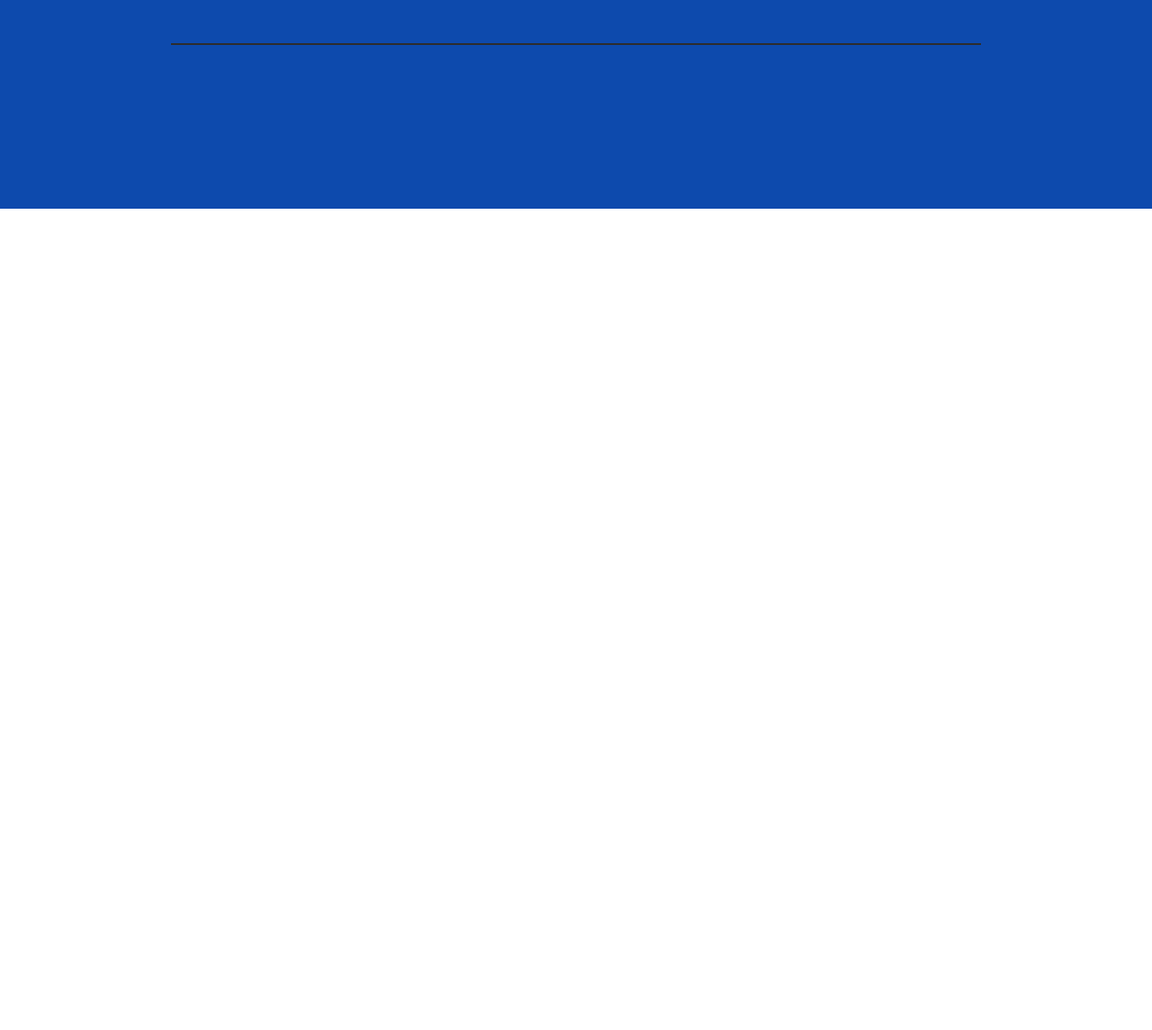
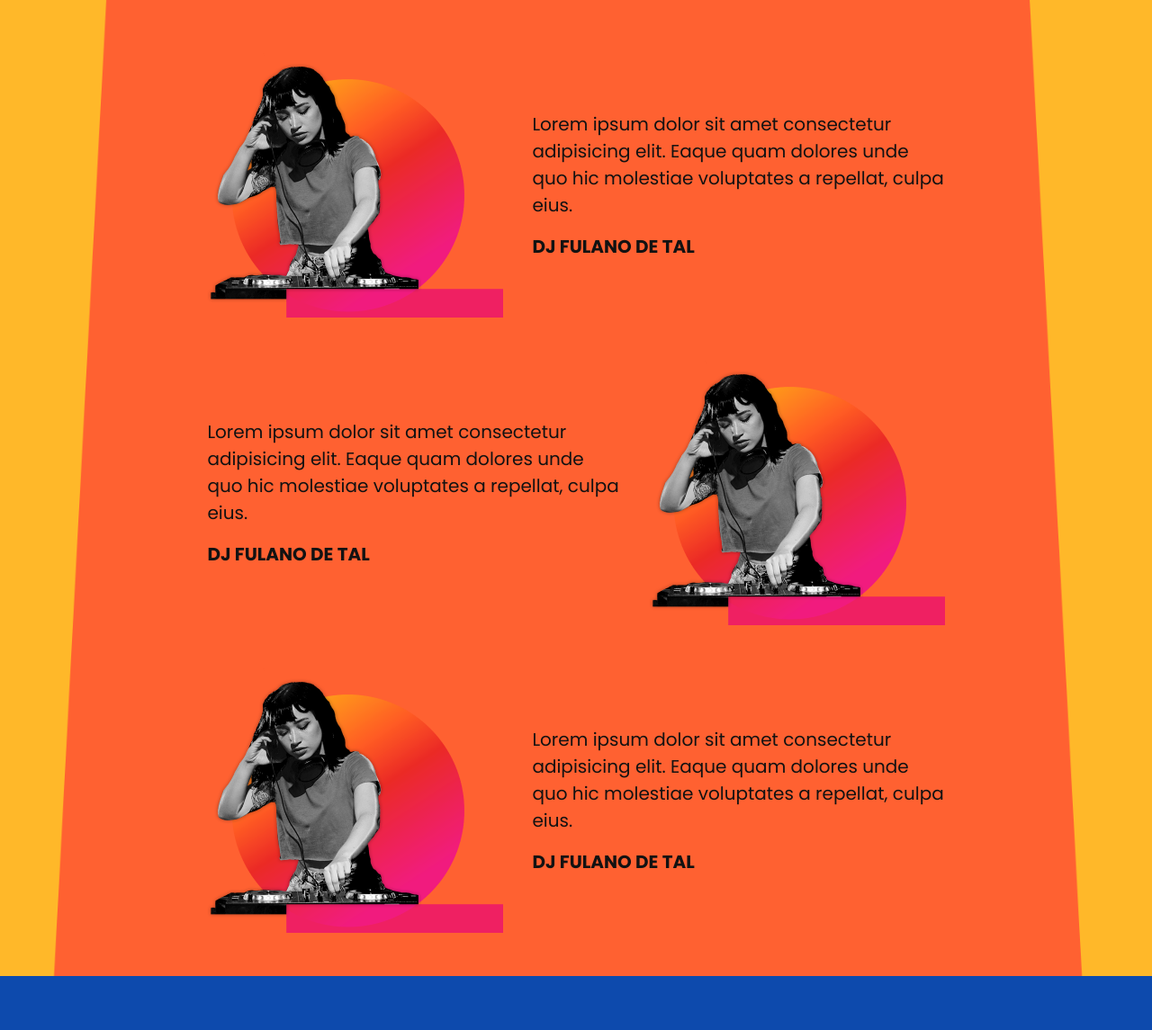
Before and after one commit to glaysonbsantos/zott, a plain HTML site: page pages/nossa-vibe/nossa-vibe.html in a window 1280 px wide. Shown: the part 3146-4291 px from the top of the page at 90% size. Before the commit the page ends 3378 px from the top, so only its background shows below. Drawn offline with Linux system fonts and the light colour scheme.

Commit message:
style: nossa vibe page lineup done til 680px

```diff
--- a/css/nossa-vibe.css
+++ b/css/nossa-vibe.css
@@ -44,6 +44,8 @@
   display: flex;
   justify-content: center;
   align-items: center;
+
+  flex-direction: column;
 }
 
 .nossavibe--card-container {
@@ -106,6 +108,59 @@
   background-color: #e37e39;
 }
 
+.nossavibe-lineup {
+  width: 80%;
+  display: flex;
+  justify-content: center;
+  align-items: center;
+  flex-direction: column;
+  /* background-color: red; */
+}
+
+.nossavibe-lineup-title {
+  font-family: "Monoton";
+  font-size: 8rem;
+  color: #fff;
+  margin: 4rem 0;
+}
+
+.nossavibe-lineup-card {
+  display: flex;
+  justify-content: center;
+  align-items: center;
+  gap: 2rem;
+
+  width: 60%;
+  margin-bottom: 3rem;
+
+  /* background-color: yellow; */
+}
+
+.nossavibe-lineup-img {
+  width: 329px;
+  height: 294px;
+  object-fit: cover;
+  object-position: center;
+}
+
+.nossavibe-lineup-description {
+  display: flex;
+  flex-direction: column;
+  gap: 1rem;
+  font-size: 1.25rem;
+  color: #121212;
+}
+
+.nossavibe-lineup-description-djname {
+  font-weight: 700;
+}
+
+@media (max-width: 1280px) {
+  .nossavibe-lineup-card {
+    width: 80%;
+  }
+}
+
 @media (max-width: 1192px) {
   .nossavibe--card-container {
     width: 600px;
@@ -136,6 +191,21 @@
   }
 }
 
+@media (max-width: 1024px) {
+  .nossavibe-lineup-title {
+    font-size: 6rem;
+    margin: 4rem 0;
+  }
+
+  .nossavibe-lineup-card {
+    flex-direction: column;
+  }
+
+  .nossavibe-lineup-card-2 {
+    flex-direction: column-reverse;
+  }
+}
+
 @media (max-width: 768px) {
   .nossavibe--entry-header {
     justify-content: center;
--- a/pages/nossa-vibe/nossa-vibe.html
+++ b/pages/nossa-vibe/nossa-vibe.html
@@ -9,6 +9,12 @@
     <link rel="preconnect" href="https://fonts.gstatic.com" crossorigin />
     <link
       href="https://fonts.googleapis.com/css2?family=Poppins:ital,wght@0,100;0,200;0,300;0,400;0,500;0,600;0,700;0,800;0,900;1,100;1,200;1,300;1,400;1,500;1,600;1,700;1,800;1,900&display=swap"
+      rel="stylesheet"
+    />
+    <link rel="preconnect" href="https://fonts.googleapis.com" />
+    <link rel="preconnect" href="https://fonts.gstatic.com" crossorigin />
+    <link
+      href="https://fonts.googleapis.com/css2?family=Monoton&display=swap"
       rel="stylesheet"
     />
   </head>
@@ -127,6 +133,59 @@
             <div class="nossavibe--card-decorator decorator-orange"></div>
           </div>
         </div>
+
+        <div class="nossavibe-lineup">
+          <div class="nossavibe-lineup-title">ATRAÇÕES</div>
+          <div class="nossavibe-lineup-card">
+            <img
+              class="nossavibe-lineup-img"
+              src="../../assets/images/nossa-vibe-persona-dj.png"
+              alt="Foto da atração do Nossa Vibe"
+            />
+            <div class="nossavibe-lineup-description">
+              Lorem ipsum dolor sit amet consectetur adipisicing elit. Eaque
+              quam dolores unde quo hic molestiae voluptates a repellat, culpa
+              eius.
+              <span class="nossavibe-lineup-description-djname">
+                DJ FULANO DE TAL
+              </span>
+            </div>
+          </div>
+
+          <div class="nossavibe-lineup-card nossavibe-lineup-card-2">
+            <div
+              class="nossavibe-lineup-description"
+            >
+              Lorem ipsum dolor sit amet consectetur adipisicing elit. Eaque
+              quam dolores unde quo hic molestiae voluptates a repellat, culpa
+              eius.
+              <span class="nossavibe-lineup-description-djname">
+                DJ FULANO DE TAL
+              </span>
+            </div>
+            <img
+              class="nossavibe-lineup-img"
+              src="../../assets/images/nossa-vibe-persona-dj.png"
+              alt="Foto da atração do Nossa Vibe"
+            />
+          </div>
+
+          <div class="nossavibe-lineup-card">
+            <img
+              class="nossavibe-lineup-img"
+              src="../../assets/images/nossa-vibe-persona-dj.png"
+              alt="Foto da atração do Nossa Vibe"
+            />
+            <div class="nossavibe-lineup-description">
+              Lorem ipsum dolor sit amet consectetur adipisicing elit. Eaque
+              quam dolores unde quo hic molestiae voluptates a repellat, culpa
+              eius.
+              <span class="nossavibe-lineup-description-djname">
+                DJ FULANO DE TAL
+              </span>
+            </div>
+          </div>
+        </div>
       </div>
     </main>
     <footer>
```
Also changed, not shown: assets/images/nossa-vibe-persona-dj.png (added), 1 other file.
